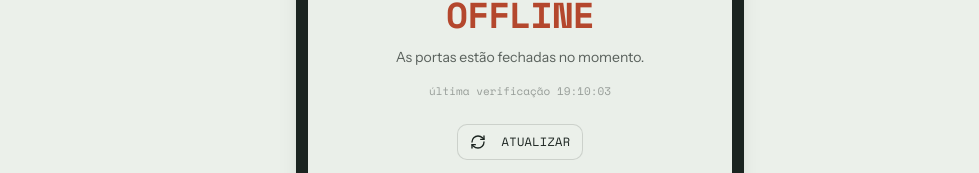
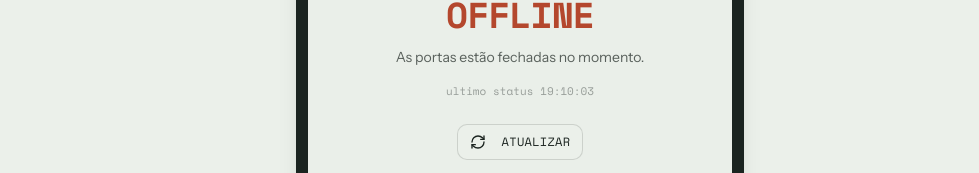
Before and after one commit to lmaciascarneiro/deskly-front, a React (Vite) app: page / in a window 1280 px wide. Shown: the part 1018-1191 px from the top of the page, without its empty margins (120-1099 px from the left). Built offline with nearby package versions, Linux system fonts and the light colour scheme; no server answers.

Commit message:
mudar label

```diff
--- a/src/pages/Home.tsx
+++ b/src/pages/Home.tsx
@@ -145,7 +145,7 @@ export const Home = () => {
               <p className="mt-3 text-sm text-ink/70">{doorMessage}</p>
               {lastChecked ? (
                 <p className="mt-4 font-mono text-[11px] text-ink/40">
-                  última verificação{' '}
+                  ultimo status{' '}
                   {new Date(lastChecked).toLocaleTimeString('pt-BR')}
                 </p>
               ) : null}
```
